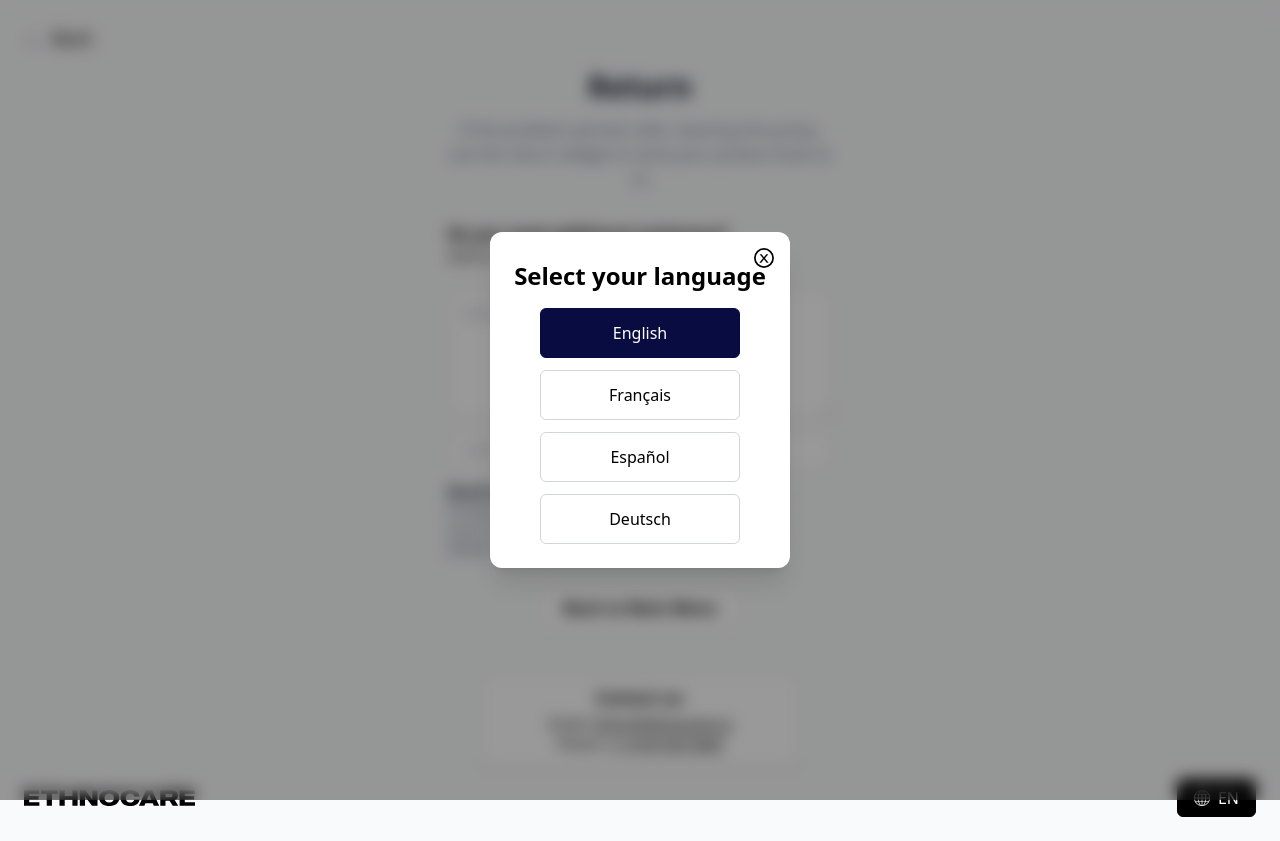
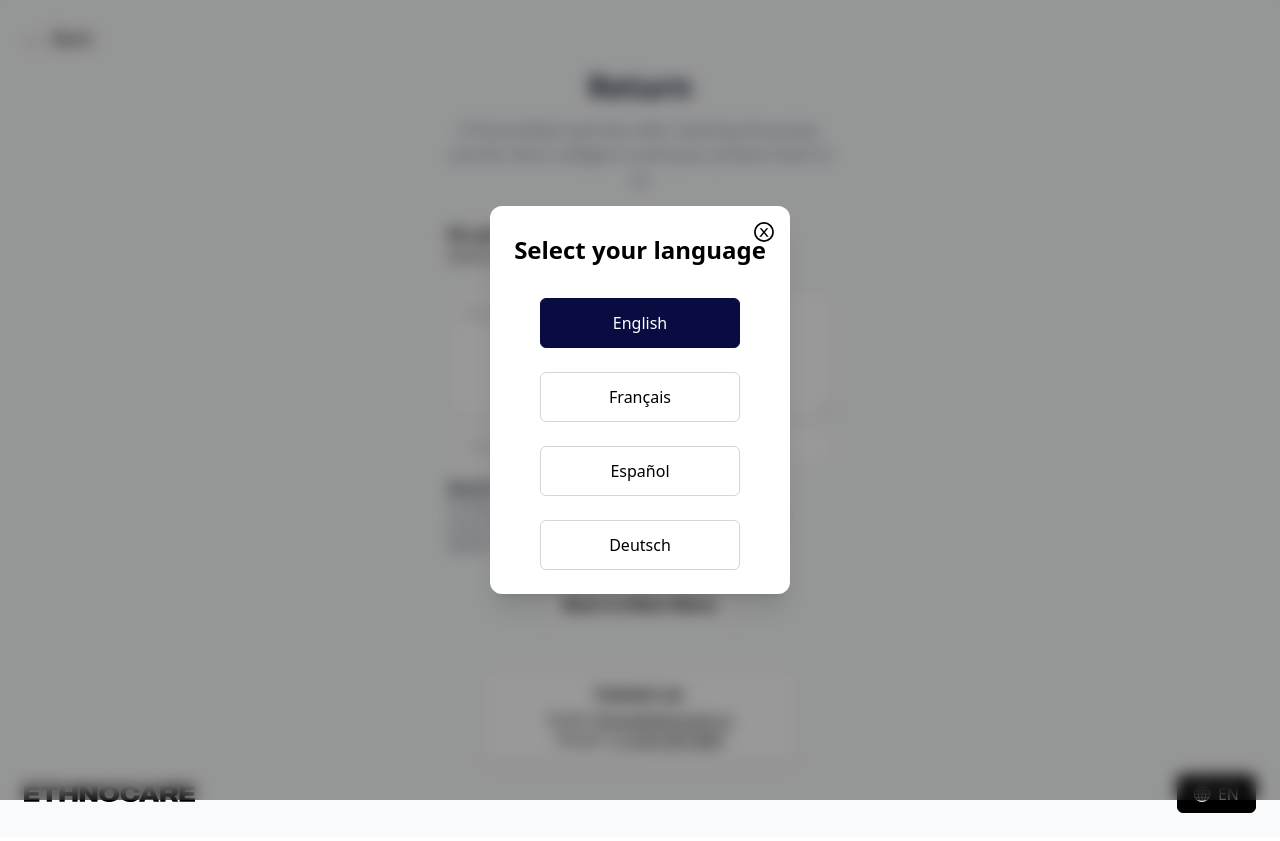
Before and after one commit to EthnoDev/ethnocare-online-tool, a React (Vite) app: page /assistance/problem/air-loss/return in a window 1280 px wide. Both pictures are taken after a click on the button "EN". Built offline with nearby package versions, Linux system fonts and the light colour scheme.

Commit message:
space-y- edits

```diff
--- a/src/components/ContactForm.jsx
+++ b/src/components/ContactForm.jsx
@@ -142,8 +142,8 @@ export default function ContactForm({
           </motion.div>
         ) : (
           // FORM + SUMMARY + BUTTON
-          <motion.div key="form" {...xfade} className="space-y-2">
-            <form className="space-y-2" onSubmit={(e) => e.preventDefault()}>
+          <motion.div key="form" {...xfade} className="space-y-1">
+            <form className="space-y-1" onSubmit={(e) => e.preventDefault()}>
               {/* Message */}
               <label htmlFor="assist-message" className="sr-only">
                 {t("contactForm.labelMessage", "Your message")}
--- a/src/components/EmailCapture.jsx
+++ b/src/components/EmailCapture.jsx
@@ -106,7 +106,7 @@ export default function EmailCapture({
             {t("email.success", { ns: "common" })}
           </motion.div>
         ) : (
-          <motion.form key="form" layout onSubmit={handleSubmit} noValidate {...xfade} className="relative z-0 space-y-2">
+          <motion.form key="form" layout onSubmit={handleSubmit} noValidate {...xfade} className="relative z-0 space-y-1">
             <div className="flex items-stretch gap-2">
               <input
                 type="email"
--- a/src/components/LanguagePopup.jsx
+++ b/src/components/LanguagePopup.jsx
@@ -67,7 +67,7 @@ export default function LanguagePopup({ onClose }) {
               {t("footer.select_language")}
             </p>
 
-            <div className="space-y-3 mt-4">
+            <div className="space-y-6 mt-8">
               {options.map((opt) => (
                 <SelectableOption
                   key={opt.code}
```
